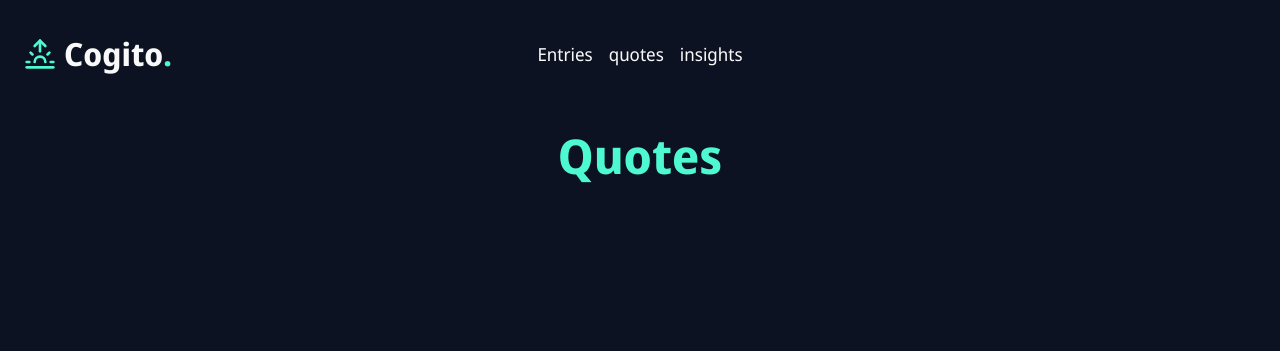
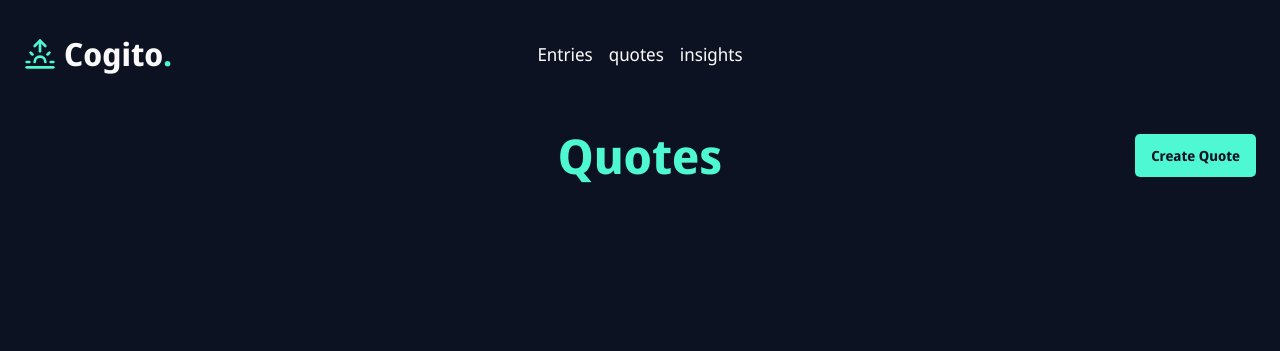
Before and after one commit to bremmdev/cogito-dotnet, an ASP.NET Core app: page /Quotes in a window 1280 px wide. Shown: the top 351 px of the page. Run offline with ASP.NET Core 8, Linux system fonts and the light colour scheme.

Commit message:
add title container to quotes and insights pages
Co-authored-by: Matt <bremmdev@users.noreply.github.com>

```diff
--- a/Cogito.Web/Pages/Insights.cshtml
+++ b/Cogito.Web/Pages/Insights.cshtml
@@ -4,4 +4,6 @@
     ViewData["Title"] = "Cogito - Insights";
 }
 
-<h1>Insights</h1>
+<div class="title-container">
+    <h1>Insights</h1>
+</div>
--- a/Cogito.Web/Pages/Quotes.cshtml
+++ b/Cogito.Web/Pages/Quotes.cshtml
@@ -4,4 +4,7 @@
     ViewData["Title"] = "Cogito - Quotes";
 }
 
-<h1>Quotes</h1>
+<div class="title-container">
+    <h1>Quotes</h1>
+    <a class="button primary right" href="/quotes/new">Create Quote</a>
+</div>
```
